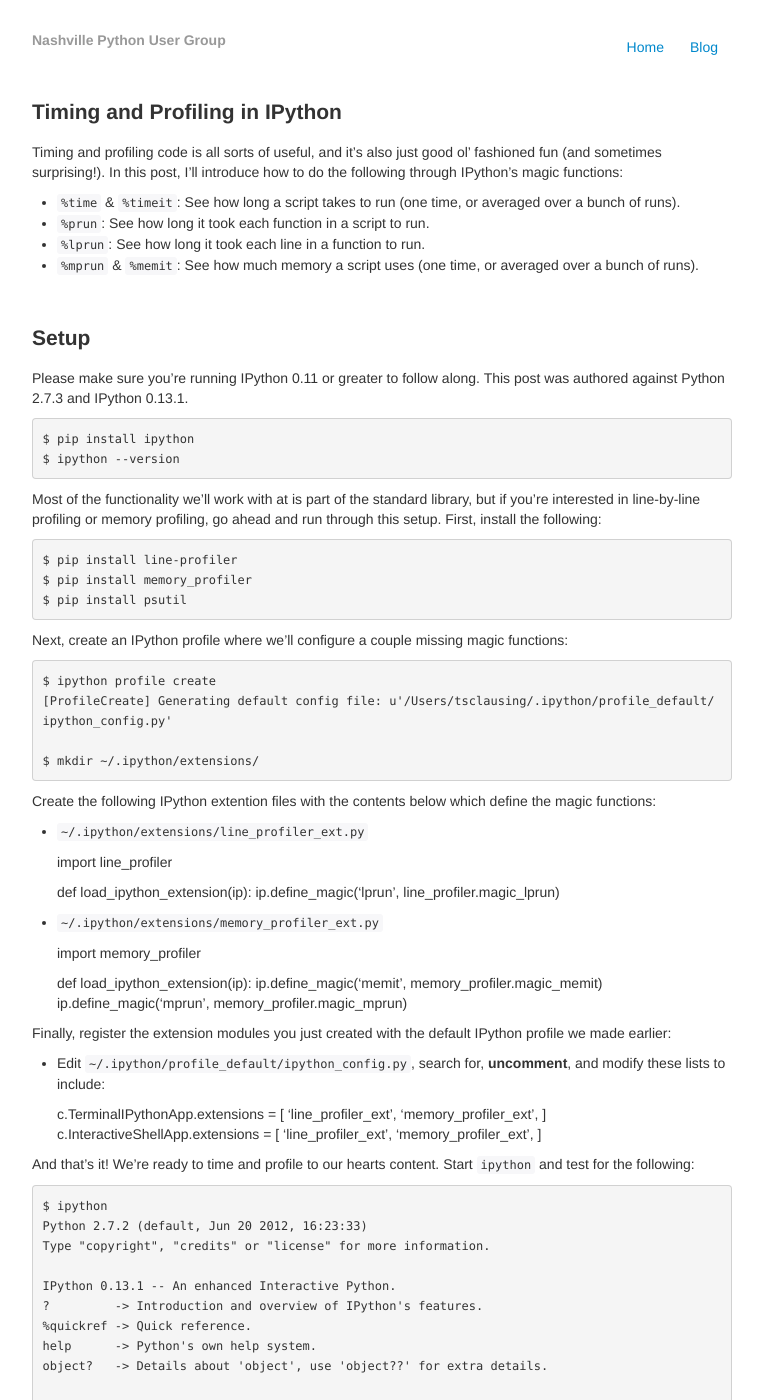
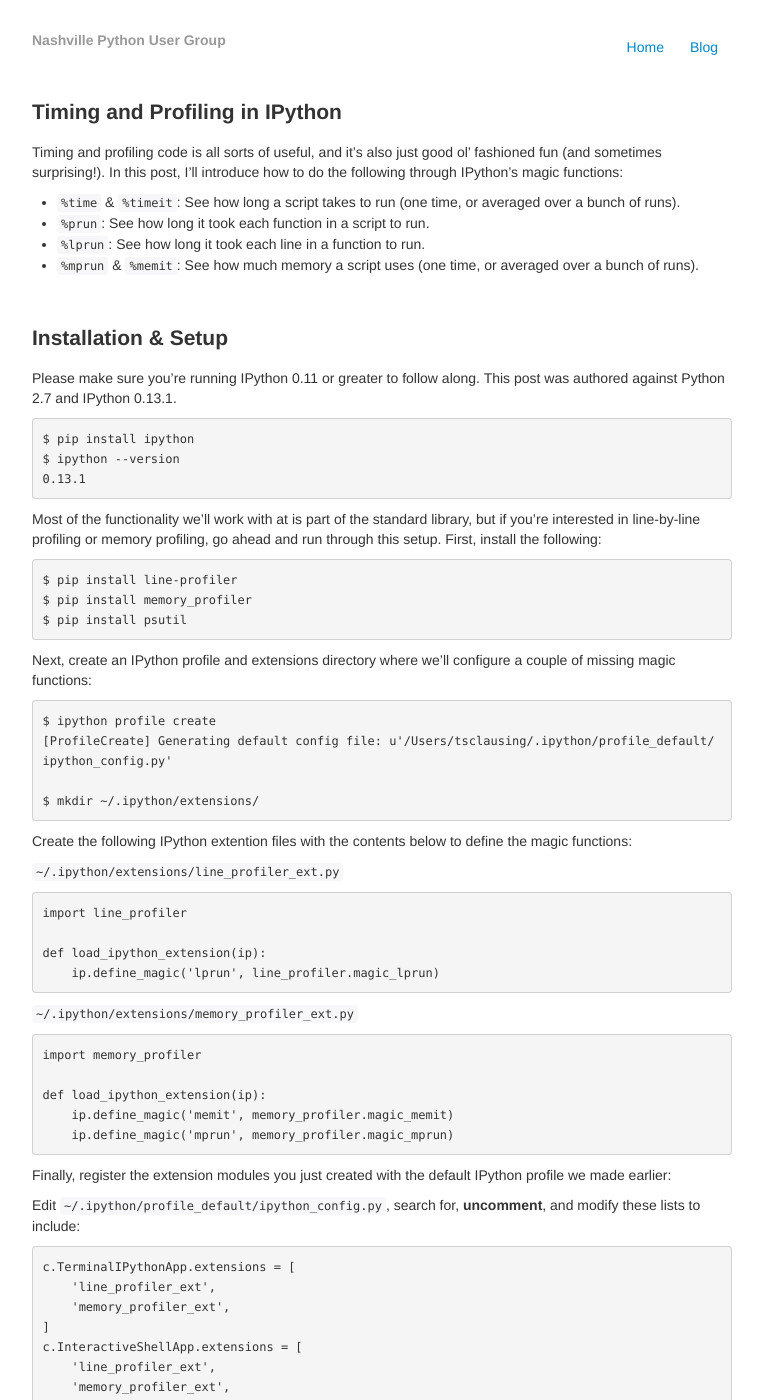
Before and after one commit to pynashorg/pynashorg.github.com, a Jekyll site: the page built from _posts/2013-03-06-timing-and-profiling.md, in a window 1280 px wide and 1400 px high. Shown: the whole window, without its empty margins (258-1021 px from the left). Built offline with Jekyll 4.4.1, drawn with Linux system fonts in a browser that asks for light colours; nearby versions of some CDN libraries; library files that are not in the unit come from our copies; comment, search, counter and statistics services are not loaded; some of the changed text lies outside the part shown.

Commit message:
Additional text for Timing and Profiling post

```diff
--- a/_posts/2013-03-06-timing-and-profiling.md
+++ b/_posts/2013-03-06-timing-and-profiling.md
@@ -13,14 +13,15 @@
 * `%lprun`: See how long it took each line in a function to run.
 * `%mprun` & `%memit`: See how much memory a script uses (one time, or averaged over a bunch of runs).
 
-Setup
+Installation & Setup
 ===
 
-Please make sure you're running IPython 0.11 or greater to follow along. This post was authored against Python 2.7.3 and
+Please make sure you're running IPython 0.11 or greater to follow along. This post was authored against Python 2.7 and
 IPython 0.13.1.
 
     $ pip install ipython
     $ ipython --version
+    0.13.1
 
 Most of the functionality we'll work with at is part of the standard library, but if you're interested in line-by-line
 profiling or memory profiling, go ahead and run through this setup. First, install the following:
@@ -29,23 +30,23 @@
     $ pip install memory_profiler
     $ pip install psutil
 
-Next, create an IPython profile where we'll configure a couple missing magic functions:
+Next, create an IPython profile and extensions directory where we'll configure a couple of missing magic functions:
 
     $ ipython profile create
     [ProfileCreate] Generating default config file: u'/Users/tsclausing/.ipython/profile_default/ipython_config.py'
 
     $ mkdir ~/.ipython/extensions/
 
-Create the following IPython extention files with the contents below which define the magic functions:
+Create the following IPython extention files with the contents below to define the magic functions:
 
-* `~/.ipython/extensions/line_profiler_ext.py`
+`~/.ipython/extensions/line_profiler_ext.py`
 
     import line_profiler
 
     def load_ipython_extension(ip):
         ip.define_magic('lprun', line_profiler.magic_lprun)
 
-* `~/.ipython/extensions/memory_profiler_ext.py`
+`~/.ipython/extensions/memory_profiler_ext.py`
 
     import memory_profiler
 
@@ -55,7 +56,7 @@
 
 Finally, register the extension modules you just created with the default IPython profile we made earlier:
 
-* Edit `~/.ipython/profile_default/ipython_config.py`, search for, **uncomment**, and modify these lists to include:
+Edit `~/.ipython/profile_default/ipython_config.py`, search for, **uncomment**, and modify these lists to include:
 
     c.TerminalIPythonApp.extensions = [
         'line_profiler_ext',
@@ -95,24 +96,36 @@
 Time Profiling
 ===
 
-time
+Time profiling does exactly what it sounds like - it tells you how much time it took to execute a script, which may be
+a simple one-liner or a whole module.
+
+%time
 ---
 
 See how long it takes a script to run.
 
-    In [8]: %time sleep(4)
-    CPU times: user 0.00 s, sys: 0.00 s, total: 0.00 s
-    Wall time: 4.00 s
+    In [8]: %time {1 for i in xrange(10*1000000)}
+    CPU times: user 0.72 s, sys: 0.16 s, total: 0.88 s
+    Wall time: 0.75 s
 
-timeit
+%timeit
 ---
 
 See how long a script takes to run averaged over a bunch of runs.
 
-    In [9]: %timeit sleep(0.0000001)
-    1000000 loops, best of 3: 1.17 us per loop
+    In [9]: %timeit 10*1000000
+    10000000 loops, best of 3: 38.2 ns per loop
 
-prun
+Notice that by default `%timeit` runs your code millions of times before returning. Timing long running scripts this way
+may leave you waiting forever. In this case, either use `%time` instead, or limit the number of loops with `-n 1000` for
+example which will limit `%timeit` to a thousand iterations, like this:
+
+    In [9]: %timeit -n 1000 10*1000000
+    1000 loops, best of 3: 67 ns per loop
+
+Also note that the run-time reported will vary more wildly when limited to fewer loops.
+
+%prun
 ---
 
 See how long it took each function in a script to run.
@@ -137,7 +150,7 @@
          1    0.000    0.000    0.000    0.000 {method 'disable' of '_lsprof.Profiler' objects}
 
 
-lprun
+%lprun
 ---
 See how long it took each line in a function to run.
 
@@ -151,7 +164,8 @@
         list(x for x in xrange(x))
         tuple(x for x in xrange(x))
 
-Import the function and profile it line by line with `%lprun`.
+Import the function and profile it line by line with `%lprun`. Functions to profile this way must be passed by name with
+`-f`.
 
     In [14]: from foo import foo
 
@@ -181,4 +195,6 @@
 Read:
 ===
 
+* Help for each function, by running `%magicfunctionname?` as we did after the setup steps above.
 * [Profiling Python Code](http://scikit-learn.org/dev/developers/performance.html#profiling-python-code)
+* [Chapter 3 of Python Data Analysis](http://www.amazon.com/Python-Data-Analysis-Wes-McKinney/dp/1449319793)
```
